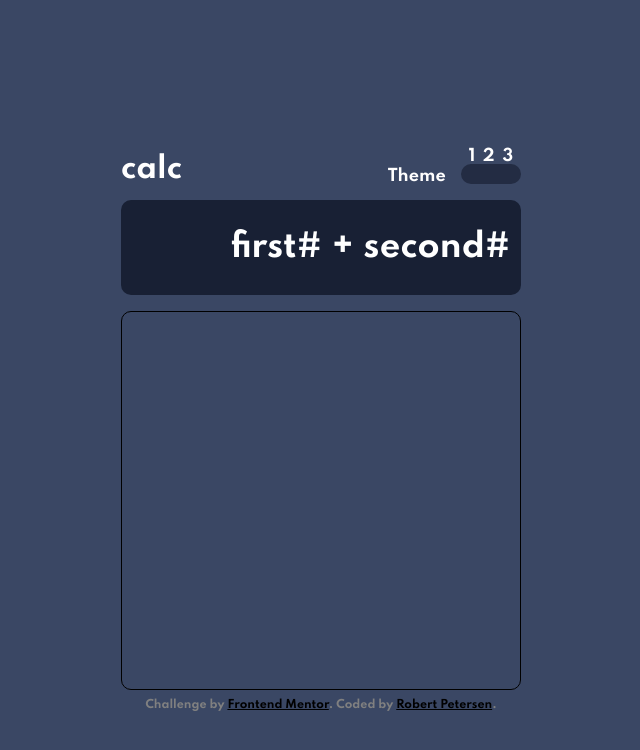
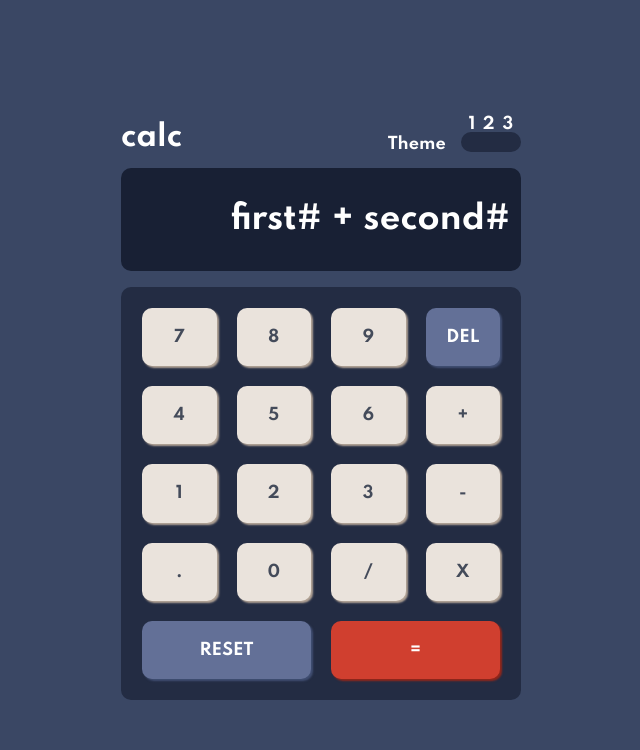
Before and after one commit to robert-petersen/calculator-app, a React (Create React App) app: page / in a window 1280 px wide. Shown: the top 750 px of the page, without its empty margins (319-959 px from the left). Built offline with nearby package versions, Linux system fonts and the light colour scheme.

Commit message:
Calc bottom styled

```diff
--- a/src/App.js
+++ b/src/App.js
@@ -11,10 +11,6 @@ function App() {
         <CalcScreen />
         <CalcBottom />
       </div>
-      <div class="attribution">
-        Challenge by <a href="https://www.frontendmentor.io?ref=challenge" target="_blank" rel="noreferrer">Frontend Mentor</a>.
-        Coded by <a href="https://robert-petersen.vercel.app/" target="_blank" rel="noreferrer">Robert Petersen</a>.
-      </div>
     </div>
   );
 }
--- a/src/_app.scss
+++ b/src/_app.scss
@@ -13,10 +13,6 @@
   height: 600px;
   display: grid;
   grid-template-columns: 100%;
-  grid-template-rows: 1fr 1fr 4fr;
+  grid-template-rows: .5fr 1fr 4fr;
   grid-gap: 1rem;
 }
-
-// Attribution Styles
-.attribution { font-size: 11px; text-align: center; margin-top: 10px; color: grey}
-.attribution a { color: black; font-size: 11px; }
--- a/src/components/CalcBottom.js
+++ b/src/components/CalcBottom.js
@@ -3,7 +3,28 @@ import React from 'react';
 const CalcBottom = () => {
   return (
     <div className="calculator-bottom">
+      <div className="regular seven">7</div>
+      <div className="regular eight">8</div>
+      <div className="regular nine">9</div>
+      <div className="secondary del">DEL</div>
 
+      <div className="regular four">4</div>
+      <div className="regular five">5</div>
+      <div className="regular six">6</div>
+      <div className="regular plus">+</div>
+
+      <div className="regular one">1</div>
+      <div className="regular two">2</div>
+      <div className="regular three">3</div>
+      <div className="regular minus">-</div>
+
+      <div className="regular dot">.</div>
+      <div className="regular zero">0</div>
+      <div className="regular divide">/</div>
+      <div className="regular times">X</div>
+
+      <div className="secondary reset">RESET</div>
+      <div className="equal">=</div>
     </div>
   )
 }
--- a/src/components/_CalcBottom.scss
+++ b/src/components/_CalcBottom.scss
@@ -1,4 +1,56 @@
 .calculator-bottom {
-  border: 1px solid black;
+  border: 1px solid transparent;
   border-radius: 10px;
+  background-color: hsl(223, 31%, 20%);
+  color: hsl(221, 14%, 31%);
+  display: grid;
+  grid-template-columns: 1fr 1fr 1fr 1fr;
+  grid-template-rows: 1fr 1fr 1fr 1fr 1fr;
+  grid-template-areas:
+  "7 8 9 DEL"
+  "4 5 6 PLUS"
+  "1 2 3 MINUS"
+  "DOT 0 DIV TIMES"
+  "RESET RESET EQUAL EQUAL"
+  ;
+  grid-gap: 20px;
+  padding: 20px;
 }
+
+.regular {
+  cursor: pointer;
+  background-color: hsl(30, 25%, 89%);
+  box-shadow: 2px 2px 2px hsl(28, 16%, 65%);
+  border: 1px solid transparent;
+  border-radius: 10px;
+  text-align: center;
+  padding-top: 20px;
+}
+
+.secondary {
+  cursor: pointer;
+  background-color: hsl(225, 21%, 49%);
+  box-shadow: 2px 2px 2px hsl(224, 28%, 35%);
+  border: 1px solid transparent;
+  border-radius: 10px;
+  text-align: center;
+  padding-top: 20px;
+  color: white;
+
+}
+
+.equal {
+  cursor: pointer;
+  background-color: hsl(6, 63%, 50%);
+  box-shadow: 2px 2px 2px hsl(6, 70%, 34%);
+  border: 1px solid transparent;
+  border-radius: 10px;
+  text-align: center;
+  padding-top: 20px;
+  color: white;
+  grid-area: EQUAL;
+}
+
+.reset {
+  grid-area: RESET;
+}
--- a/src/index.css
+++ b/src/index.css
@@ -90,21 +90,9 @@ body {
   display: grid;
   -ms-grid-columns: 100%;
       grid-template-columns: 100%;
-  -ms-grid-rows: 1fr 1fr 4fr;
-      grid-template-rows: 1fr 1fr 4fr;
+  -ms-grid-rows: .5fr 1fr 4fr;
+      grid-template-rows: .5fr 1fr 4fr;
   grid-gap: 1rem;
-}
-
-.attribution {
-  font-size: 11px;
-  text-align: center;
-  margin-top: 10px;
-  color: grey;
-}
-
-.attribution a {
-  color: black;
-  font-size: 11px;
 }
 
 .calculator-top {
@@ -217,7 +205,68 @@ body {
 }
 
 .calculator-bottom {
-  border: 1px solid black;
+  border: 1px solid transparent;
   border-radius: 10px;
+  background-color: #232c43;
+  color: #444b5a;
+  display: -ms-grid;
+  display: grid;
+  -ms-grid-columns: 1fr 1fr 1fr 1fr;
+      grid-template-columns: 1fr 1fr 1fr 1fr;
+  -ms-grid-rows: 1fr 1fr 1fr 1fr 1fr;
+      grid-template-rows: 1fr 1fr 1fr 1fr 1fr;
+      grid-template-areas: "7 8 9 DEL"
+ "4 5 6 PLUS"
+ "1 2 3 MINUS"
+ "DOT 0 DIV TIMES"
+ "RESET RESET EQUAL EQUAL";
+  grid-gap: 20px;
+  padding: 20px;
+}
+
+.regular {
+  cursor: pointer;
+  background-color: #eae3dc;
+  -webkit-box-shadow: 2px 2px 2px #b4a597;
+          box-shadow: 2px 2px 2px #b4a597;
+  border: 1px solid transparent;
+  border-radius: 10px;
+  text-align: center;
+  padding-top: 20px;
+}
+
+.secondary {
+  cursor: pointer;
+  background-color: #637097;
+  -webkit-box-shadow: 2px 2px 2px #404e72;
+          box-shadow: 2px 2px 2px #404e72;
+  border: 1px solid transparent;
+  border-radius: 10px;
+  text-align: center;
+  padding-top: 20px;
+  color: white;
+}
+
+.equal {
+  cursor: pointer;
+  background-color: #d03f2f;
+  -webkit-box-shadow: 2px 2px 2px #93261a;
+          box-shadow: 2px 2px 2px #93261a;
+  border: 1px solid transparent;
+  border-radius: 10px;
+  text-align: center;
+  padding-top: 20px;
+  color: white;
+  -ms-grid-row: 5;
+  -ms-grid-column: 3;
+  -ms-grid-column-span: 2;
+  grid-area: EQUAL;
+}
+
+.reset {
+  -ms-grid-row: 5;
+  -ms-grid-column: 1;
+  -ms-grid-column-span: 2;
+  grid-area: RESET;
 }
 /*# sourceMappingURL=index.css.map */
```
Also changed, not shown: 1 other file (tests, documents, lock files or other folders).
